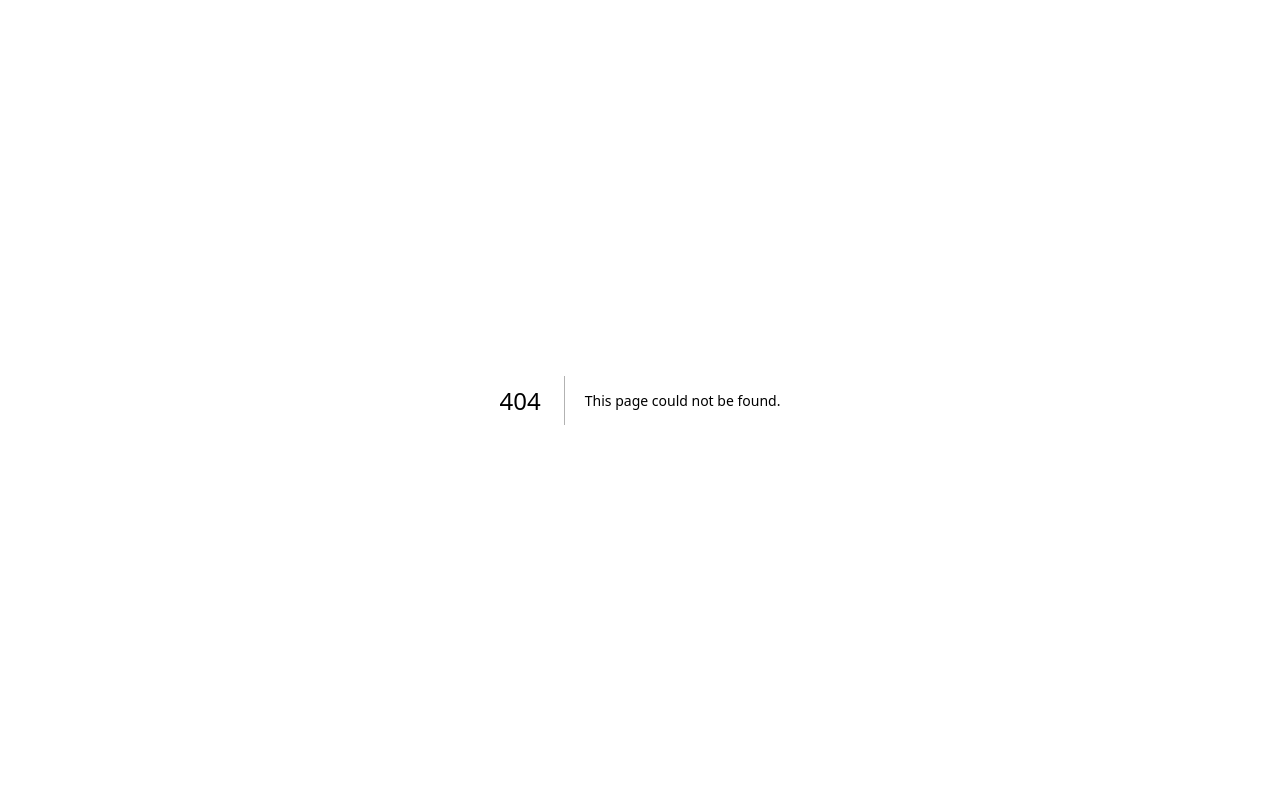
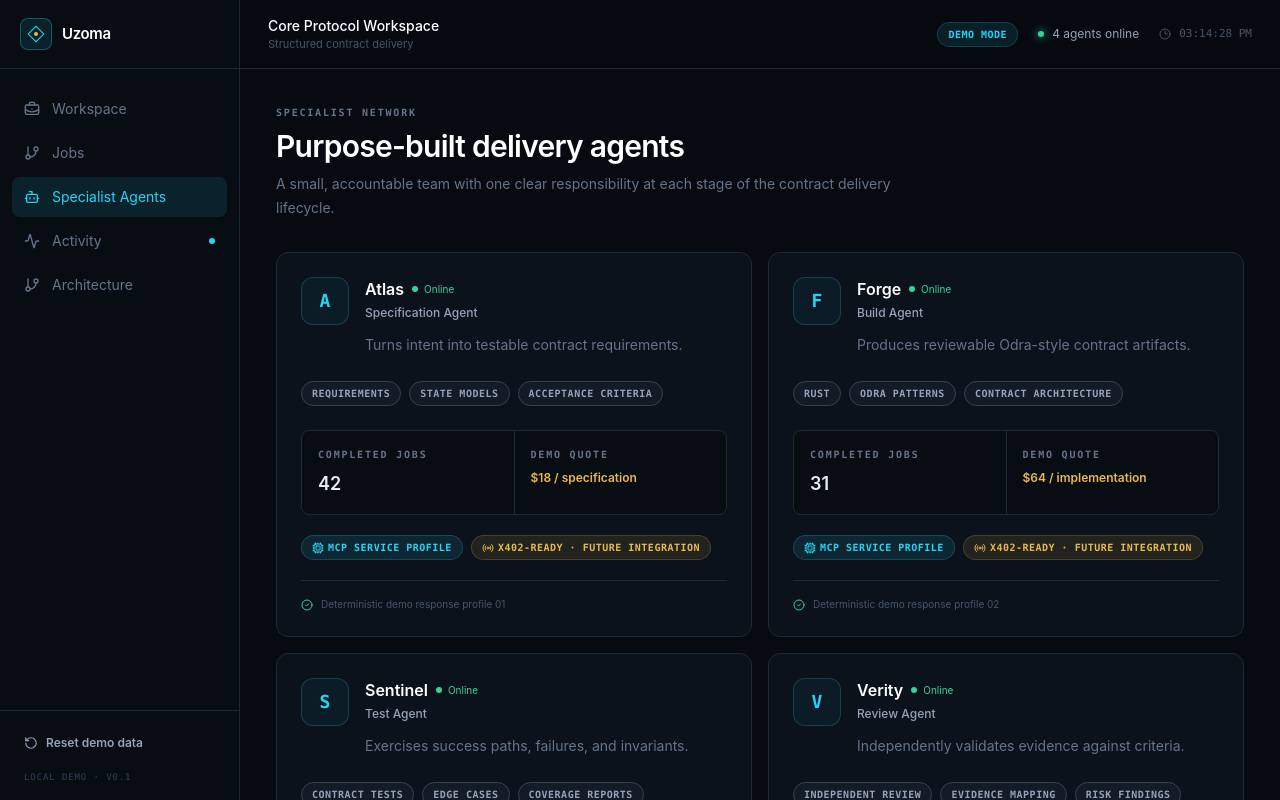
Before and after one commit to Rex739/uzoma, a Next.js app: page /agents in a window 1280 px wide. Before the commit this address had no page. Shown: the top 800 px of the page. Built offline with nearby package versions, Linux system fonts and the light colour scheme.

Commit message:
feat(agents): add specialist agent directory

```diff
--- /dev/null
+++ b/app/(app)/agents/page.tsx
@@ -0,0 +1,75 @@
+import { CheckCircle2, Cpu, Radio } from "lucide-react";
+import { PageHeading } from "@/components/page-heading";
+import { Badge } from "@/components/ui";
+import { agents } from "@/lib/mock-data";
+export default function AgentsPage() {
+  return (
+    <>
+      <PageHeading
+        eyebrow="Specialist network"
+        title="Purpose-built delivery agents"
+        description="A small, accountable team with one clear responsibility at each stage of the contract delivery lifecycle."
+      />
+      <div className="grid gap-4 md:grid-cols-2">
+        {agents.map((agent, i) => (
+          <article className="surface p-6" key={agent.id}>
+            <div className="flex items-start gap-4">
+              <div className="grid size-12 shrink-0 place-items-center rounded-xl border border-cyan/20 bg-cyan/5 font-mono text-lg font-semibold text-cyan">
+                {agent.name[0]}
+              </div>
+              <div className="min-w-0">
+                <div className="flex flex-wrap items-center gap-2">
+                  <h2 className="font-semibold text-white">{agent.name}</h2>
+                  <span className="flex items-center gap-1.5 text-[10px] text-emerald">
+                    <span className="size-1.5 rounded-full bg-emerald" />
+                    {agent.availability}
+                  </span>
+                </div>
+                <p className="mt-1 text-xs font-medium text-slate-400">
+                  {agent.role}
+                </p>
+                <p className="mt-3 text-sm leading-6 text-slate-500">
+                  {agent.description}
+                </p>
+              </div>
+            </div>
+            <div className="mt-6 flex flex-wrap gap-2">
+              {agent.capabilities.map((c) => (
+                <Badge key={c}>{c}</Badge>
+              ))}
+            </div>
+            <div className="mt-6 grid grid-cols-2 gap-px overflow-hidden rounded-lg border border-line bg-line">
+              <div className="bg-[#080d14] p-4">
+                <p className="eyebrow">Completed jobs</p>
+                <p className="mt-2 text-lg font-semibold">
+                  {agent.completedJobs}
+                </p>
+              </div>
+              <div className="bg-[#080d14] p-4">
+                <p className="eyebrow">Demo quote</p>
+                <p className="mt-2 text-xs font-semibold text-gold">
+                  {agent.quote}
+                </p>
+              </div>
+            </div>
+            <div className="mt-5 flex flex-wrap gap-2">
+              <Badge tone="cyan">
+                <Cpu className="mr-1 size-3" />
+                MCP Service Profile
+              </Badge>
+              <Badge tone="gold">
+                <Radio className="mr-1 size-3" />
+                x402-ready · future integration
+              </Badge>
+            </div>
+            <div className="mt-5 flex items-center gap-2 border-t border-line pt-4 text-[10px] text-slate-600">
+              <CheckCircle2 className="size-3 text-emerald" />
+              Deterministic demo response profile{" "}
+              {String(i + 1).padStart(2, "0")}
+            </div>
+          </article>
+        ))}
+      </div>
+    </>
+  );
+}
```
